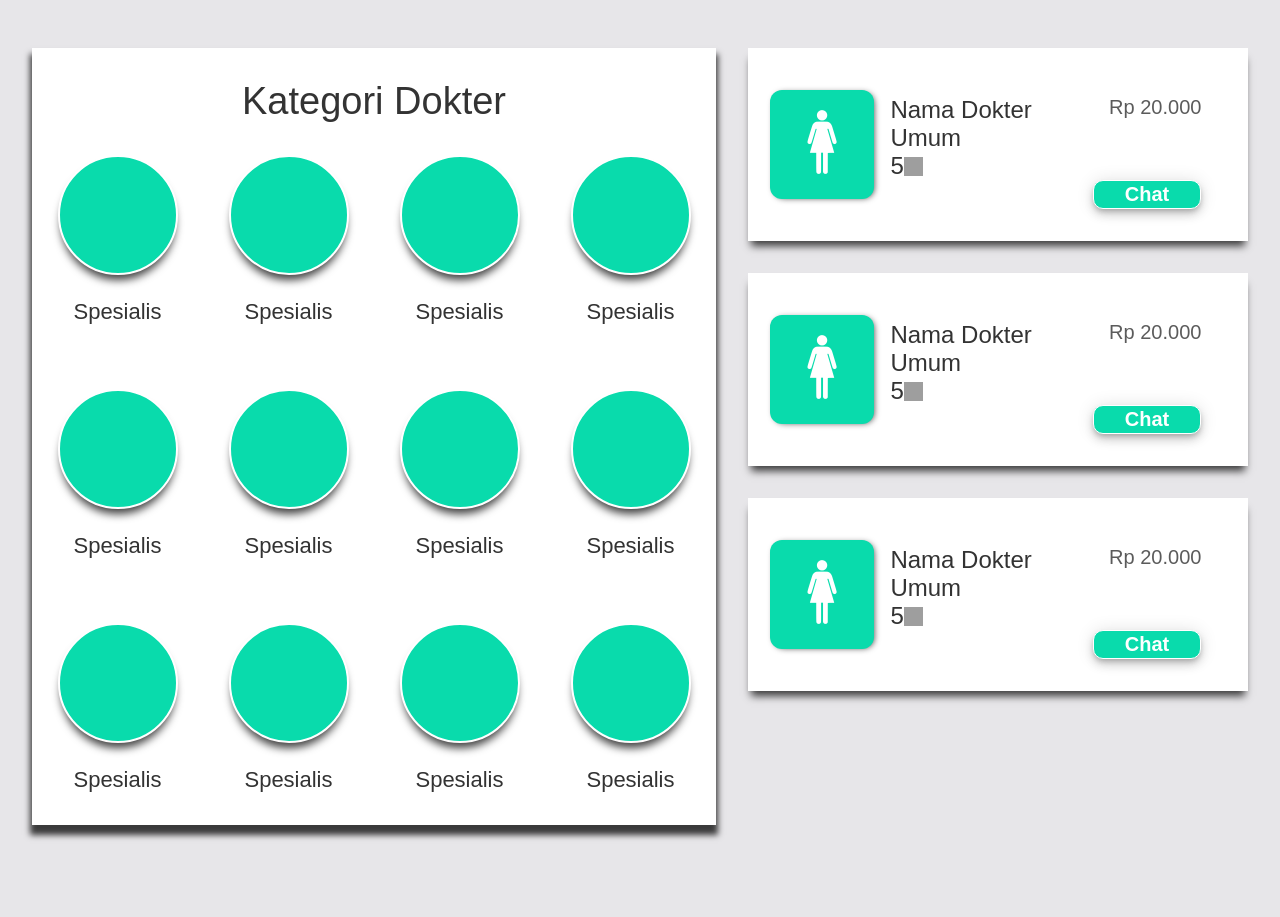
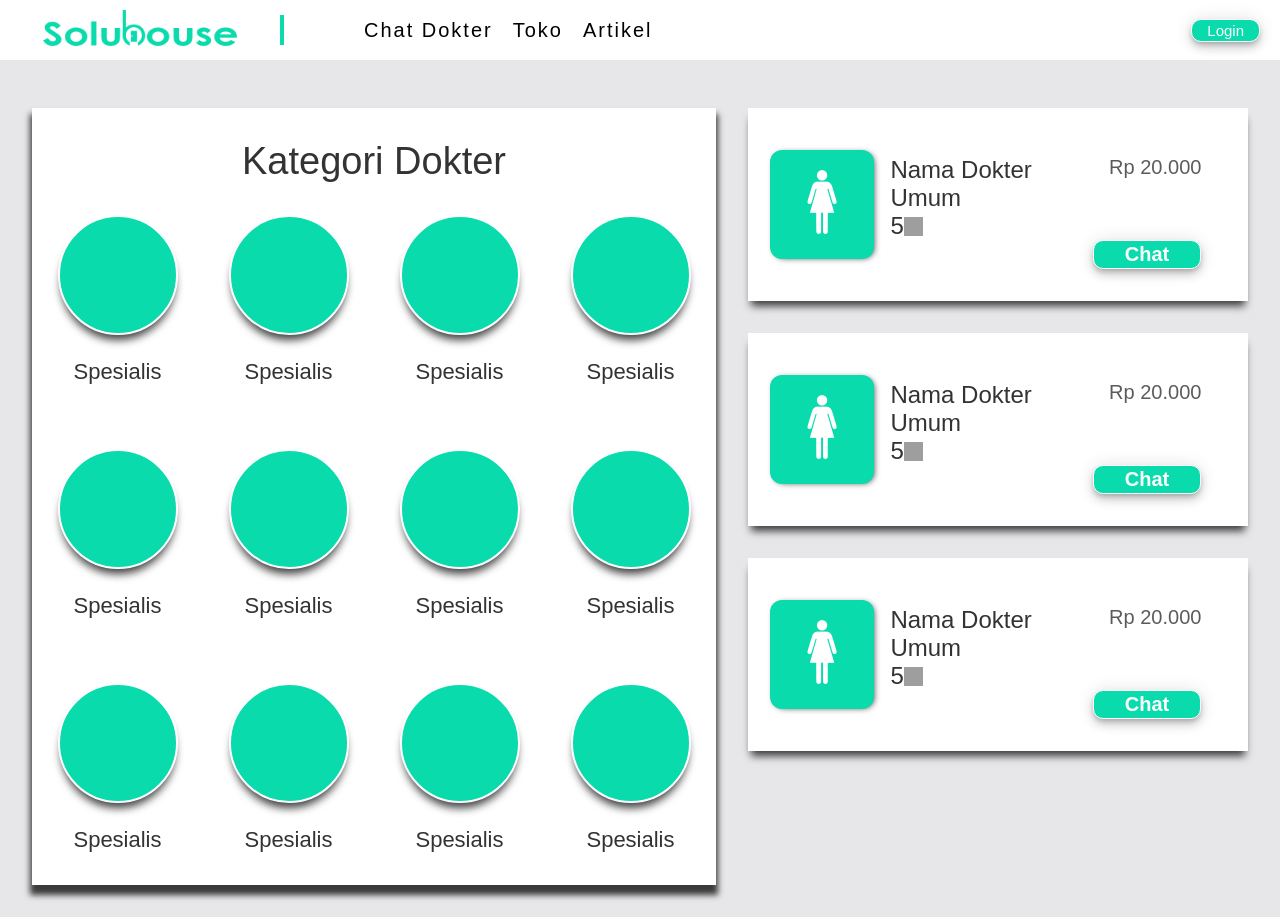
Before and after one commit to ajeung/gigih-capstone-project, a React (Create React App) app: page /search-doctor in a window 1280 px wide. Before the commit the page ends 857 px from the top, so only its background shows below. Built offline with nearby package versions, Linux system fonts and the light colour scheme; grey boxes are pictures that could not be loaded.

Commit message:
add header

```diff
--- /dev/null
+++ b/src/components/Header/index.jsx
@@ -0,0 +1,45 @@
+import { Link } from "react-router-dom";
+import styles from "./style.module.css";
+
+const Header = ({ title }) => {
+  const NAVIGATIONS = [
+    {
+      label: "Chat Dokter",
+      key: "/chat-doctor",
+    },
+    {
+      label: "Toko",
+      key: "/toko",
+    },
+    {
+      label: "Artikel",
+      key: "/artikel",
+    },
+  ];
+  return (
+    <div className={styles.container}>
+      <div className={styles.content}>
+        <Link to="/">
+          <img className={styles.logo} src="/logo.png" alt="Logo" />
+        </Link>
+      </div>
+      <div className={styles.separator} />
+      <nav className={styles.nav}>
+        <ul>
+          {NAVIGATIONS.map((e) => (
+            <li>
+              <Link to={e.key}>{e.label}</Link>
+            </li>
+          ))}
+        </ul>
+      </nav>
+      <div className={styles.buttonContainer}>
+        <div className={styles.button}>
+          <button type="button">Login</button>
+        </div>
+      </div>
+    </div>
+  );
+};
+
+export default Header;
--- /dev/null
+++ b/src/components/Header/style.module.css
@@ -0,0 +1,60 @@
+.container {
+  position: sticky;
+  height: 60px;
+  background: white;
+  top: 0;
+  width: 100%;
+  display: flex;
+}
+
+.content {
+  max-width: 1100px;
+  padding-left: 40px;
+  padding-right: 40px;
+  display: flex;
+  align-items: center;
+}
+
+.logo {
+  width: 200px;
+}
+
+.separator {
+  border-right: 4px solid var(--light-green);
+  height: 50%;
+  margin-top: auto;
+  margin-bottom: auto;
+}
+
+.nav {
+  display: flex;
+  align-items: center;
+  margin-left: 80px;
+  flex: 1;
+}
+
+.nav > ul {
+  display: flex;
+}
+
+.nav > ul > li:not(:last-child) {
+  margin-right: 20px;
+}
+
+.nav a {
+  color: black;
+  font-weight: 100;
+  letter-spacing: 2px;
+}
+
+.buttonContainer {
+  margin-top: auto;
+  margin-bottom: auto;
+}
+
+.button {
+  width: 35%;
+  font-size: 20px;
+  font-weight: 600;
+  margin-right: 0;
+}
--- /dev/null
+++ b/src/layouts/HomeLayout/index.jsx
@@ -0,0 +1,14 @@
+import Header from "../../components/Header";
+import styles from "./style.module.css";
+
+const HomeLayout = (props) => {
+  const { children } = props;
+  return (
+    <div className={styles.container}>
+      <Header />
+      <div className={styles.app}>{children}</div>
+    </div>
+  );
+};
+
+export default HomeLayout;
--- /dev/null
+++ b/src/layouts/HomeLayout/style.module.css
@@ -0,0 +1,3 @@
+.app {
+  margin-top: 40px;
+}
--- a/src/router/index.jsx
+++ b/src/router/index.jsx
@@ -1,13 +1,16 @@
 import { Route, Routes } from "react-router-dom";
+import HomeLayout from "../layouts/HomeLayout";
 import DoctorList from "../pages/DoctorList";
 import SearchDoctor from "../pages/SearchDoctor";
 
 const GlobalRoutes = () => {
   return (
+    <HomeLayout>
       <Routes>
         <Route path="/doctor-list/:id" element={<DoctorList />} />
         <Route path="/search-doctor" element={<SearchDoctor />} />
       </Routes>
+    </HomeLayout>
   );
 };
 
```
Also changed, not shown: src/components/DoctorListTitle/index.jsx (+5 -5 lines), src/pages/SearchDoctor/index.jsx (+12 -9 lines), public/logo.png (added). Lines whose indentation alone changed are shown as unchanged.
